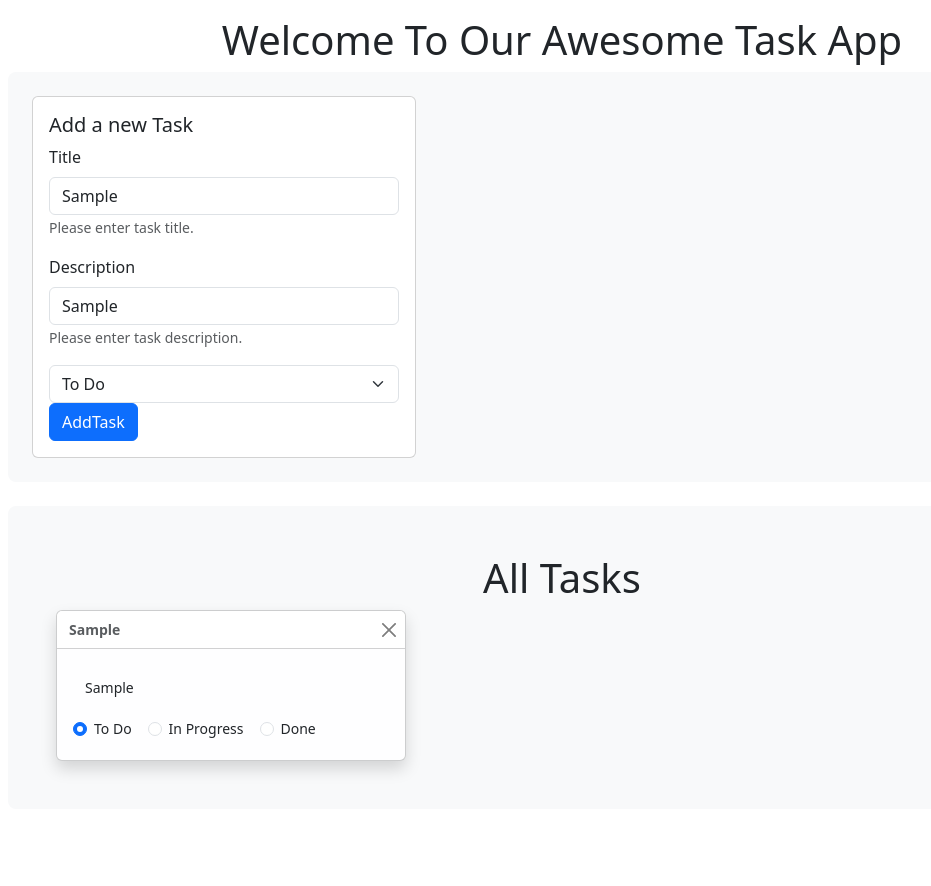
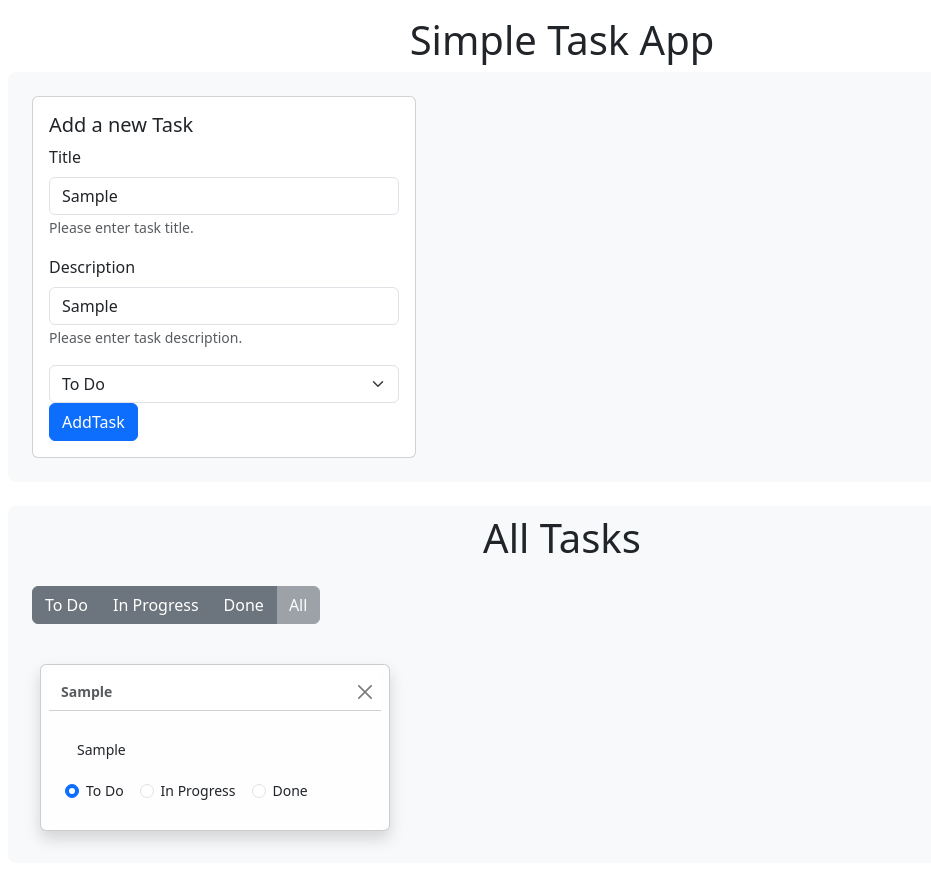
Before and after one commit to flukebox/TaskApp, a React (Create React App) app in the folder app/: page / in a window 1280 px wide. Both pictures are taken after typing "Sample", "Sample" into the empty fields and a click on the button "AddTask". Shown: the whole page, without its empty margins (78-1009 px from the left). Before the commit the page ends 849 px from the top, so only its background shows below. Built offline with nearby package versions, Linux system fonts and the light colour scheme.

Commit message:
Streamlined state for tasks

```diff
--- a/app/src/components/App.js
+++ b/app/src/components/App.js
@@ -1,12 +1,16 @@
 import React, { useState } from 'react';
 import Container from 'react-bootstrap/Container';
+import Row from 'react-bootstrap/Row'
 import TaskForm from './TaskForm';
 import Task from './Task';
+import Filterbar from './Filterbar';
+
 import './App.css';
 
 
 function App(){
   const [tasks, setTasks] = useState([]);
+  const [status, setStatus] = useState("All");
 
   function addNewTask(task){
      console.log(task);
@@ -15,14 +19,29 @@ function App(){
      setTasks(newTasks);
   }
 
+  function onFiltered(_status){
+    setStatus(_status);
+  }
+
+  function changeTaskStatus(i, _status){
+    const newTasks = tasks.slice();
+    newTasks[i].status = _status;
+    setTasks(newTasks);
+  }
+
   return <Container className="p-3">
-        <h1 className="header">Welcome To Our Awesome Task App </h1>
+        <h1 className="header">Simple Task App </h1>
       <Container className="p-4 mb-4 bg-light rounded-3">
         <TaskForm addNewTask={addNewTask}></TaskForm>
       </Container>
-      <Container className="p-5 mb-4 bg-light rounded-3">
-        <h1 className="header">All Tasks</h1>
-        { tasks.map( (task, i) =>  <Task key={i} task={task}></Task>) }
+      <Container fluid="md" className="p-2 mb-2 bg-light rounded-3">
+        <Row>
+          <h1 className="header">All Tasks</h1>
+        </Row>
+        <Filterbar status={status} onFiltered={onFiltered}/>
+        <Row className='p-2 m-2'>
+          { tasks.map( (task, i) =>  (status === 'All' || task.status === status) && <Task key={i} task={task} id={i} changeStatus={changeTaskStatus}></Task>) }
+        </Row>
       </Container>
     </Container>;
 }
--- a/app/src/components/Filterbar.js
+++ b/app/src/components/Filterbar.js
@@ -1,3 +1,22 @@
-export default function Filterbar() {
+import Button from 'react-bootstrap/Button';
+import ButtonGroup from 'react-bootstrap/ButtonGroup';
+import ButtonToolbar from 'react-bootstrap/ButtonToolbar';
 
+export default function Filterbar({onFiltered, status}) {
+    function handleClick(e){
+      onFiltered(e.target.value);
+    }
+
+    return (
+      <div>
+        <ButtonToolbar>
+          <ButtonGroup className="m-2 p-2" aria-label="Filter Tasks By Status" onClick={handleClick}>
+              <Button variant="secondary" value="To Do" disabled={status === 'To Do'}>To Do</Button>
+              <Button variant="secondary" value="In Progress" disabled={status === 'In Progress'}>In Progress</Button>
+              <Button variant="secondary" value="Done" disabled={status === 'Done'}>Done</Button>
+              <Button variant="secondary" value="All"  disabled={status === 'All'}>All</Button>
+            </ButtonGroup>
+        </ButtonToolbar>
+      </div>
+      );
 }
--- a/app/src/components/Task.js
+++ b/app/src/components/Task.js
@@ -4,13 +4,12 @@ import Toast from 'react-bootstrap/Toast';
 import Form from 'react-bootstrap/Form';
 
 // React component to show the task
-export default function Task({task}){
+export default function Task({task, changeStatus, id}){
     const [show, toggleShow] = useState(true);
-    const [status, setStatus] = useState("To Do");
-    const handleChange = (e) =>  setStatus(e.target.value);
+    const handleChange = (e) =>  changeStatus(id, e.target.value);
 
     return (<>
-    { show &&  <Toast show={show} onClose={() => toggleShow(false)}>
+    { show &&  <Toast className="m-2 p-2" show={show} onClose={() => toggleShow(false)}>
         <Toast.Header>
             <strong className="me-auto">{task.title}</strong>
         </Toast.Header>
@@ -20,9 +19,9 @@ export default function Task({task}){
             </div>
             <div className='center p-1'>
                 <Form>
-                    <Form.Check inline value="To Do"  label="To Do" name="group1" type= "radio" checked={ 'To Do' === status}  onChange={handleChange} />
-                    <Form.Check inline value="In Progress" label="In Progress" name="group1" type= "radio"  checked={ 'In Progress' === status} onChange={handleChange} />
-                    <Form.Check inline value="Done"  label="Done" name="group1" type= "radio"  checked={ 'Done' === status} onChange={handleChange}/>
+                    <Form.Check inline value="To Do"  label="To Do" name="group1" type= "radio" checked={ 'To Do' === task.status}  onChange={handleChange} />
+                    <Form.Check inline value="In Progress" label="In Progress" name="group1" type= "radio"  checked={ 'In Progress' === task.status} onChange={handleChange} />
+                    <Form.Check inline value="Done"  label="Done" name="group1" type= "radio"  checked={ 'Done' === task.status} onChange={handleChange}/>
                 </Form>
             </div>
         </Toast.Body>
--- a/app/src/components/TaskForm.js
+++ b/app/src/components/TaskForm.js
@@ -12,14 +12,24 @@ export default function TaskForm({addNewTask}) {
     const [desc, setDesc] = useState(null);
     const [status, setStatus] = useState("To Do");
 
+    function submitForm(e){
+      e.preventDefault();
+      if(title){
+        addNewTask({title, desc, status});
+      }
+    }
+
     return (
       <Card style={{ width: '24rem' }}>
         <Card.Body>
           <Card.Title>Add a new Task </Card.Title>
-            <Form onSubmit={(e) => { e.preventDefault(); addNewTask({title, desc, status});}}>
+            <Form onSubmit={submitForm}>
               <Form.Group className="mb-3" controlId="formTaskTitle"  value={title} onChange={(e) => {setTitle(e.target.value);}}>
                 <Form.Label>Title</Form.Label>
-                <Form.Control type="text" placeholder="Enter Task Title" />
+                <Form.Control type="text" placeholder="Enter Task Title"  required />
+                <Form.Control.Feedback type="invalid">
+                    Please set a title for task.
+                </Form.Control.Feedback>
                 <Form.Text className="text-muted">
                       Please enter task title.
                 </Form.Text>
@@ -31,7 +41,7 @@ export default function TaskForm({addNewTask}) {
                     Please enter task description.
                 </Form.Text>
               </Form.Group>
-              <Form.Select aria-label="Status" value={status} onChange={(e) => {setStatus(e.target.value);}}>
+              <Form.Select aria-label="Status" value={status} required onChange={(e) => {setStatus(e.target.value);}}>
                 <option value="To Do">To Do</option>
                 <option value="In Progress">In Progress</option>
                 <option value="Done">Done</option>
```
